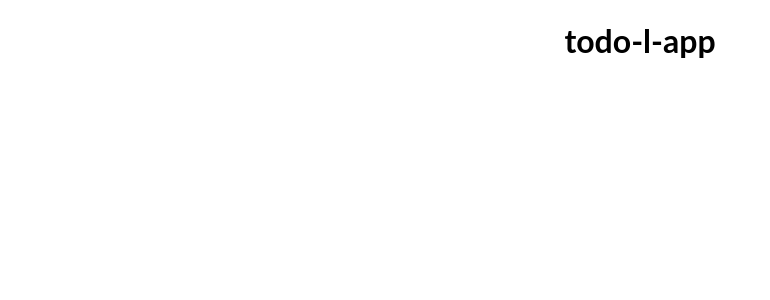
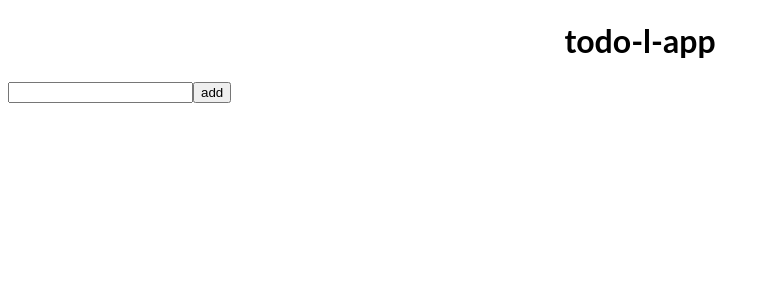
Before and after one commit to javser/react-l-todo, a React (Create React App) app: page / in a window 1280 px wide. Shown: the top 300 px of the page, without its empty margins (0-770 px from the left). Built offline with nearby package versions, Linux system fonts and the light colour scheme.

Commit message:
1 file modified

```diff
--- a/src/App.js
+++ b/src/App.js
@@ -3,11 +3,33 @@ import "./style.css";
 
 import Header from "./components/Header";
 
+function List ({items}) {
+  let ll = items.map((i,n)=><li key={n}>{i}</li>);
+  return <ul>{ll}</ul>
+}
+
+function Add ({onSubmit}) {
+  return (
+    <form action='' onSubmit={(e)=>{
+      onSubmit(e.target.newItem.value);
+      e.preventDefault();
+      }
+    }>
+      <input type='text' name='newItem' />
+      <input type='submit' value='add' />
+    </form>
+  );
+}
+
 class App extends Component {
+  state = {items:[]};
+  handleSubmit = (val) => this.setState({items:this.state.items.concat([val])});
   render() {
     return (
       <div>
         <Header title={"todo-l-app"} />
+        <Add onSubmit={this.handleSubmit} />
+        <List items={this.state.items} />
       </div>
     );
   }
```
